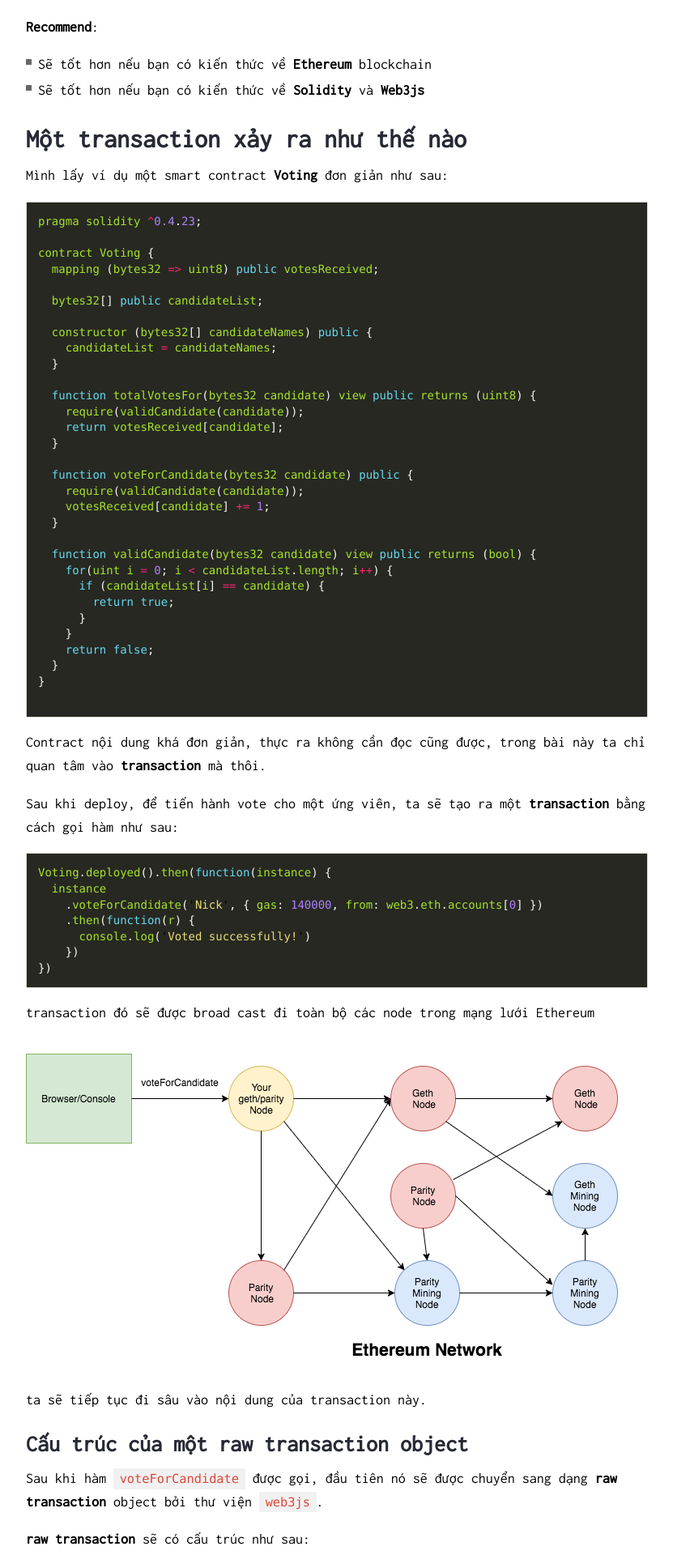
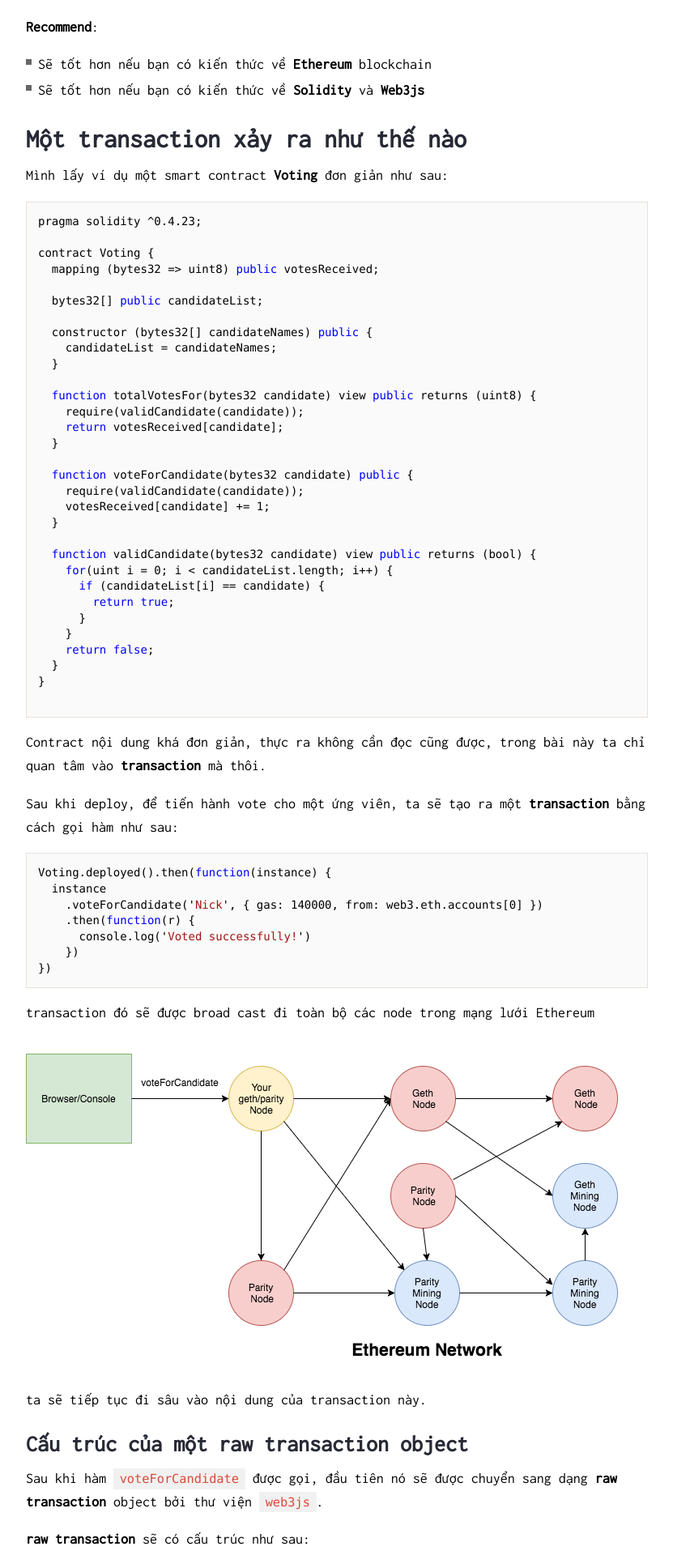
Before and after one commit to bboynam99/dotrungkien.github.io, a Jekyll site: the page built from _posts/2018-11-01-ethereum-transaction-life-cycle.md, in a window 1280 px wide. Shown: the part 910-2830 px from the top of the page at 81% size, without its empty margins (224-1055 px from the left). Built offline with Jekyll 4.4.1, drawn with Linux system fonts in a browser that asks for light colours; nearby versions of some CDN libraries.

Commit message:
update content

```diff
--- a/assets/css/_sass/partials/_syntax.scss
+++ b/assets/css/_sass/partials/_syntax.scss
@@ -1,65 +1,99 @@
-.highlight pre { background-color: #272822; }
-.highlight .hll { background-color: #272822; }
-.highlight .c { color: #75715e } /* Comment */
-.highlight .err { color: #960050; background-color: #1e0010 } /* Error */
-.highlight .k { color: #66d9ef } /* Keyword */
-.highlight .l { color: #ae81ff } /* Literal */
-.highlight .n { color: #f8f8f2 } /* Name */
-.highlight .o { color: #f92672 } /* Operator */
-.highlight .p { color: #f8f8f2 } /* Punctuation */
-.highlight .cm { color: #75715e } /* Comment.Multiline */
-.highlight .cp { color: #75715e } /* Comment.Preproc */
-.highlight .c1 { color: #75715e } /* Comment.Single */
-.highlight .cs { color: #75715e } /* Comment.Special */
-.highlight .ge { font-style: italic } /* Generic.Emph */
-.highlight .gs { font-weight: bold } /* Generic.Strong */
-.highlight .kc { color: #66d9ef } /* Keyword.Constant */
-.highlight .kd { color: #66d9ef } /* Keyword.Declaration */
-.highlight .kn { color: #f92672 } /* Keyword.Namespace */
-.highlight .kp { color: #66d9ef } /* Keyword.Pseudo */
-.highlight .kr { color: #66d9ef } /* Keyword.Reserved */
-.highlight .kt { color: #66d9ef } /* Keyword.Type */
-.highlight .ld { color: #e6db74 } /* Literal.Date */
-.highlight .m { color: #ae81ff } /* Literal.Number */
-.highlight .s { color: #e6db74 } /* Literal.String */
-.highlight .na { color: #a6e22e } /* Name.Attribute */
-.highlight .nb { color: #f8f8f2 } /* Name.Builtin */
-.highlight .nc { color: #a6e22e } /* Name.Class */
-.highlight .no { color: #66d9ef } /* Name.Constant */
-.highlight .nd { color: #a6e22e } /* Name.Decorator */
-.highlight .ni { color: #f8f8f2 } /* Name.Entity */
-.highlight .ne { color: #a6e22e } /* Name.Exception */
-.highlight .nf { color: #a6e22e } /* Name.Function */
-.highlight .nl { color: #f8f8f2 } /* Name.Label */
-.highlight .nn { color: #f8f8f2 } /* Name.Namespace */
-.highlight .nx { color: #a6e22e } /* Name.Other */
-.highlight .py { color: #f8f8f2 } /* Name.Property */
-.highlight .nt { color: #f92672 } /* Name.Tag */
-.highlight .nv { color: #f8f8f2 } /* Name.Variable */
-.highlight .ow { color: #f92672 } /* Operator.Word */
-.highlight .w { color: #f8f8f2 } /* Text.Whitespace */
-.highlight .mf { color: #ae81ff } /* Literal.Number.Float */
-.highlight .mh { color: #ae81ff } /* Literal.Number.Hex */
-.highlight .mi { color: #ae81ff } /* Literal.Number.Integer */
-.highlight .mo { color: #ae81ff } /* Literal.Number.Oct */
-.highlight .sb { color: #e6db74 } /* Literal.String.Backtick */
-.highlight .sc { color: #e6db74 } /* Literal.String.Char */
-.highlight .sd { color: #e6db74 } /* Literal.String.Doc */
-.highlight .s2 { color: #e6db74 } /* Literal.String.Double */
-.highlight .se { color: #ae81ff } /* Literal.String.Escape */
-.highlight .sh { color: #e6db74 } /* Literal.String.Heredoc */
-.highlight .si { color: #e6db74 } /* Literal.String.Interpol */
-.highlight .sx { color: #e6db74 } /* Literal.String.Other */
-.highlight .sr { color: #e6db74 } /* Literal.String.Regex */
-.highlight .s1 { color: #e6db74 } /* Literal.String.Single */
-.highlight .ss { color: #e6db74 } /* Literal.String.Symbol */
-.highlight .bp { color: #f8f8f2 } /* Name.Builtin.Pseudo */
-.highlight .vc { color: #f8f8f2 } /* Name.Variable.Class */
-.highlight .vg { color: #f8f8f2 } /* Name.Variable.Global */
-.highlight .vi { color: #f8f8f2 } /* Name.Variable.Instance */
-.highlight .il { color: #ae81ff } /* Literal.Number.Integer.Long */
-
-.highlight .gh { } /* Generic Heading & Diff Header */
-.highlight .gu { color: #75715e; } /* Generic.Subheading & Diff Unified/Comment? */
-.highlight .gd { color: #f92672; } /* Generic.Deleted & Diff Deleted */
-.highlight .gi { color: #a6e22e; } /* Generic.Inserted & Diff Inserted */
+.highlight .hll {
+  background-color: #ffffcc;
+}
+.highlight .c {
+  color: #008000;
+} /* Comment */
+.highlight .err {
+  border: 1px solid #ff0000;
+} /* Error */
+.highlight .k {
+  color: #0000ff;
+} /* Keyword */
+.highlight .cm {
+  color: #008000;
+} /* Comment.Multiline */
+.highlight .cp {
+  color: #0000ff;
+} /* Comment.Preproc */
+.highlight .c1 {
+  color: #008000;
+} /* Comment.Single */
+.highlight .cs {
+  color: #008000;
+} /* Comment.Special */
+.highlight .ge {
+  font-style: italic;
+} /* Generic.Emph */
+.highlight .gh {
+  font-weight: bold;
+} /* Generic.Heading */
+.highlight .gp {
+  font-weight: bold;
+} /* Generic.Prompt */
+.highlight .gs {
+  font-weight: bold;
+} /* Generic.Strong */
+.highlight .gu {
+  font-weight: bold;
+} /* Generic.Subheading */
+.highlight .kc {
+  color: #0000ff;
+} /* Keyword.Constant */
+.highlight .kd {
+  color: #0000ff;
+} /* Keyword.Declaration */
+.highlight .kn {
+  color: #0000ff;
+} /* Keyword.Namespace */
+.highlight .kp {
+  color: #0000ff;
+} /* Keyword.Pseudo */
+.highlight .kr {
+  color: #0000ff;
+} /* Keyword.Reserved */
+.highlight .kt {
+  color: #2b91af;
+} /* Keyword.Type */
+.highlight .s {
+  color: #a31515;
+} /* Literal.String */
+.highlight .nc {
+  color: #2b91af;
+} /* Name.Class */
+.highlight .ow {
+  color: #0000ff;
+} /* Operator.Word */
+.highlight .sb {
+  color: #a31515;
+} /* Literal.String.Backtick */
+.highlight .sc {
+  color: #a31515;
+} /* Literal.String.Char */
+.highlight .sd {
+  color: #a31515;
+} /* Literal.String.Doc */
+.highlight .s2 {
+  color: #a31515;
+} /* Literal.String.Double */
+.highlight .se {
+  color: #a31515;
+} /* Literal.String.Escape */
+.highlight .sh {
+  color: #a31515;
+} /* Literal.String.Heredoc */
+.highlight .si {
+  color: #a31515;
+} /* Literal.String.Interpol */
+.highlight .sx {
+  color: #a31515;
+} /* Literal.String.Other */
+.highlight .sr {
+  color: #a31515;
+} /* Literal.String.Regex */
+.highlight .s1 {
+  color: #a31515;
+} /* Literal.String.Single */
+.highlight .ss {
+  color: #a31515;
+} /* Literal.String.Symbol */
```
